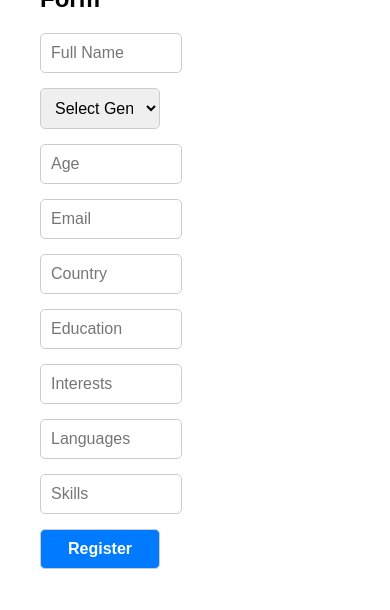
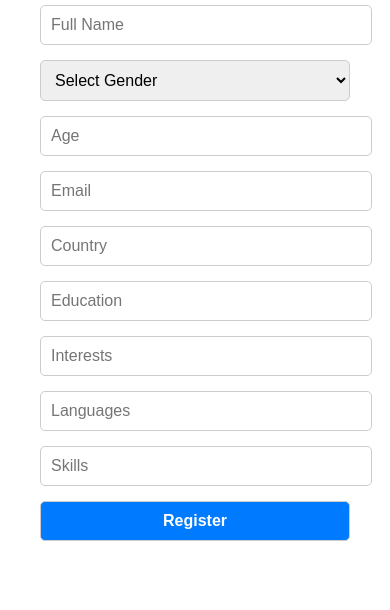
Before and after one commit to vikasdahiy/User-Details, a plain HTML site: page index.html in a window 390 px wide. Shown: the part 133-743 px from the top of the page. Drawn offline with Linux system fonts and the light colour scheme.

Commit message:
version_3

```diff
--- a/style.css
+++ b/style.css
@@ -13,13 +13,15 @@ body {
   border-radius: 10px;
   box-shadow: 0px 0px 10px rgba(0, 0, 0, 0.1);
   display: flex;
+  flex-wrap: wrap;
+  justify-content: space-between;
 }
-
 .card {
+  flex: 1 1 45%;
   padding: 20px;
   border-radius: 8px;
   margin-bottom: 20px;
-  flex: 1;
+  box-sizing: border-box;
 }
 
 .card h2 {
@@ -32,7 +34,7 @@ input[type="text"],
 select,
 input[type="email"],
 input[type="submit"] {
-  width: calc(100% - 20px);
+  width: 100%;
   padding: 10px;
   margin-bottom: 15px;
   border: 1px solid #ccc;
@@ -49,7 +51,6 @@ input[type="submit"] {
 
 .user-details-container {
   width: 100%;
-  display: flex;
 }
 
 .user-details {
@@ -58,8 +59,8 @@ input[type="submit"] {
   padding: 20px;
   margin-bottom: 20px;
   background-color: #f9f9f9;
-  flex: 1;
-  margin-left: 20px;
+  flex: 1 1 45%;
+  box-sizing: border-box;
 }
 
 .user-details p {
@@ -71,3 +72,13 @@ input[type="submit"] {
 .user-details p strong {
   font-weight: bold;
 }
+
+@media (max-width: 600px) {
+  .card {
+    flex: 1 1 100%;
+  }
+
+  .user-details {
+    flex: 1 1 100%;
+  }
+}
```
